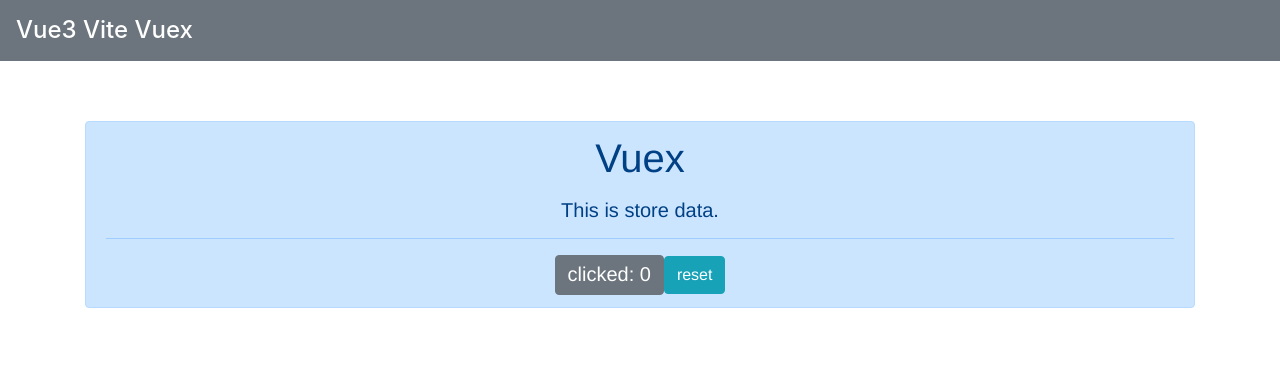
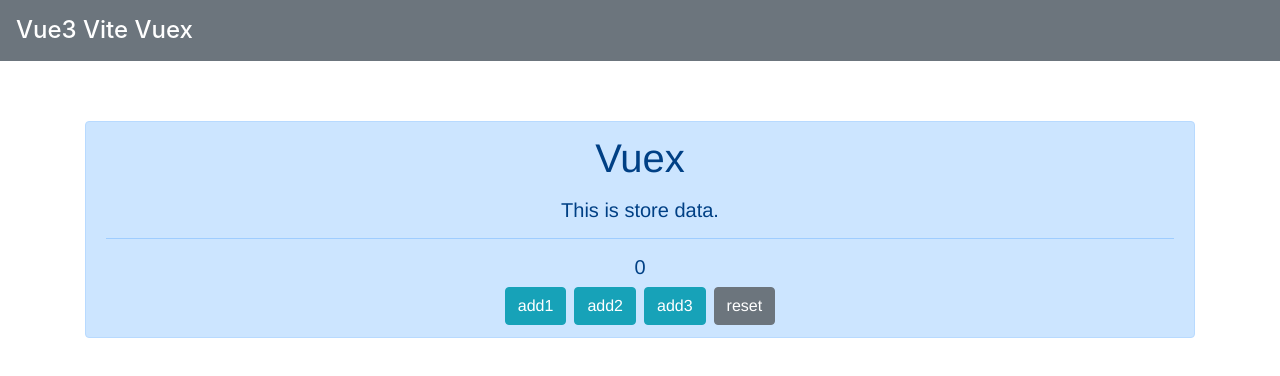
Before and after one commit to 4masa6/vuex_app, a Vue app: page / in a window 1280 px wide. Shown: the top 376 px of the page. Built offline with nearby package versions, Linux system fonts and the light colour scheme.

Commit message:
mutationに引数を指定する

```diff
--- a/src/components/HelloWorld.vue
+++ b/src/components/HelloWorld.vue
@@ -4,14 +4,21 @@
     <!-- $storeはstoreに保存している値のオブジェクト。$store.state.値 でアクセスできる -->
     <p class="mt-3 h5">{{ $store.state.message }}</p>
     <hr>
-    <div class="btn btn-secondary" @click="$store.commit('count')">
-      <a class="h5">
-        clicked: {{ $store.state.counter }}
-      </a>
+    <div>
+      <p class="mt-3 h5">{{ $store.state.counter }}</p>
+      <button class="btn btn-info mr-2" @click="$store.commit('count', 1)">
+        add1
+      </button>
+      <button class="btn btn-info mr-2" @click="$store.commit('count', 2)">
+        add2
+      </button>
+      <button class="btn btn-info mr-2" @click="$store.commit('count', 3)">
+        add3
+      </button>
+      <button class="btn btn-secondary" @click="$store.commit('reset')">
+        reset
+      </button>
     </div>
-    <button class="btn btn-info" @click="$store.commit('reset')">
-      reset
-    </button>
   </div>
 </template>
 
--- a/src/store.js
+++ b/src/store.js
@@ -8,8 +8,8 @@
     }
   },
   mutations: {
-    count: (state) => {
-      state.counter++
+    count: (state, n) => {
+      state.counter += n
     },
     reset: (state) => {
       state.counter = 0
```
